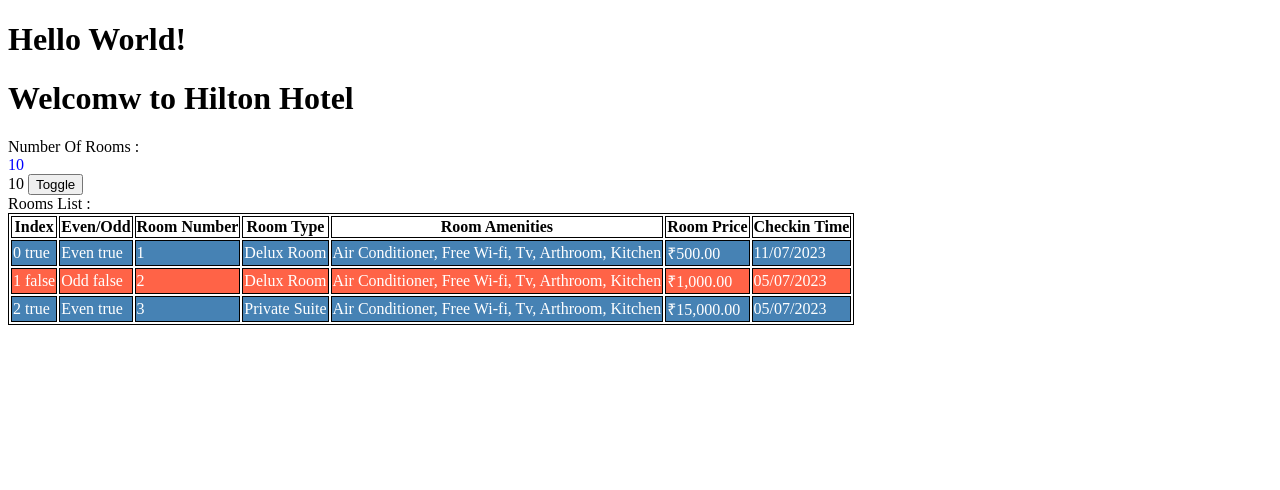
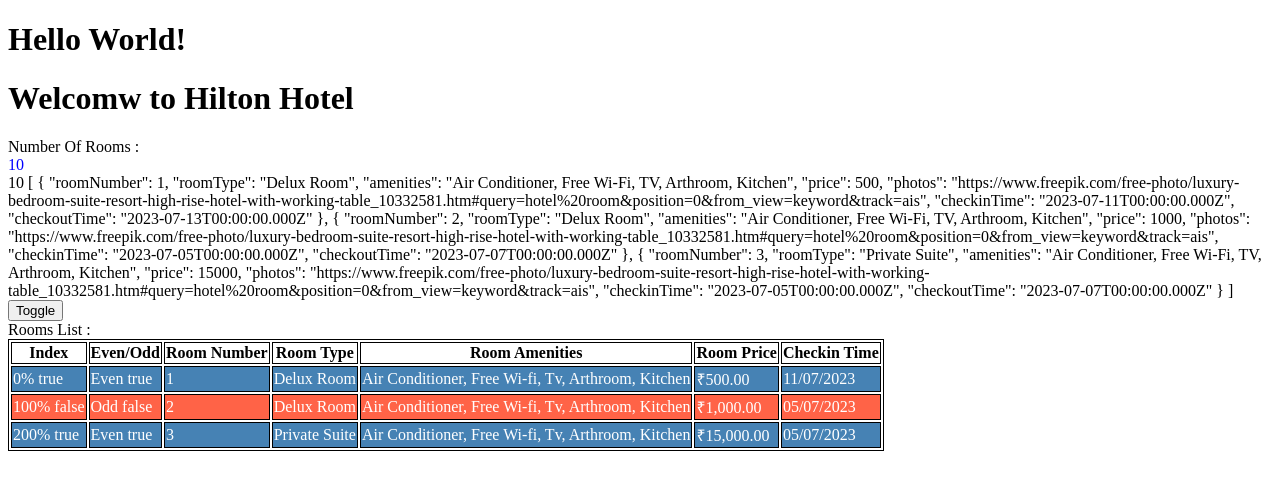
Before and after one commit to lalitsiraswa/angular-course-great-learning, an Angular app: page / in a window 1280 px wide. Shown: the top 490 px of the page. Built offline with nearby package versions, Linux system fonts and the light colour scheme.

Commit message:
json pipe

```diff
--- a/src/app/rooms/rooms.component.html
+++ b/src/app/rooms/rooms.component.html
@@ -7,6 +7,8 @@
     <!-- Property Binding -->
 </div>
 {{ rooms?.availableRooms ?? 'No rooms' }} <!-- nullish coalescing operator (??) -->
+{{ roomsList | json }} <!-- json pipe -->
+<br>
 <button (click)="toggle()">Toggle</button> <!-- Event Binding -->
 <div *ngIf="rooms.availableRooms > 0"> <!-- *ngIf Directive -->
     Rooms List :
@@ -27,7 +29,7 @@
             <!-- variable 'e' & 'o' contains boolean values. -->
             <!-- {{ e }} {{ o }} -->
             <!-- *ngFor Directive -->
-            <td>{{ i }} {{ e }}</td>
+            <td>{{ i | percent }} {{ e }}</td> <!-- percent pipe -->
             <td>{{ e ? "Even" : "Odd" }} {{e}}</td>
             <td>{{room.roomNumber}}</td>
             <td>{{room.roomType}}</td>
```
